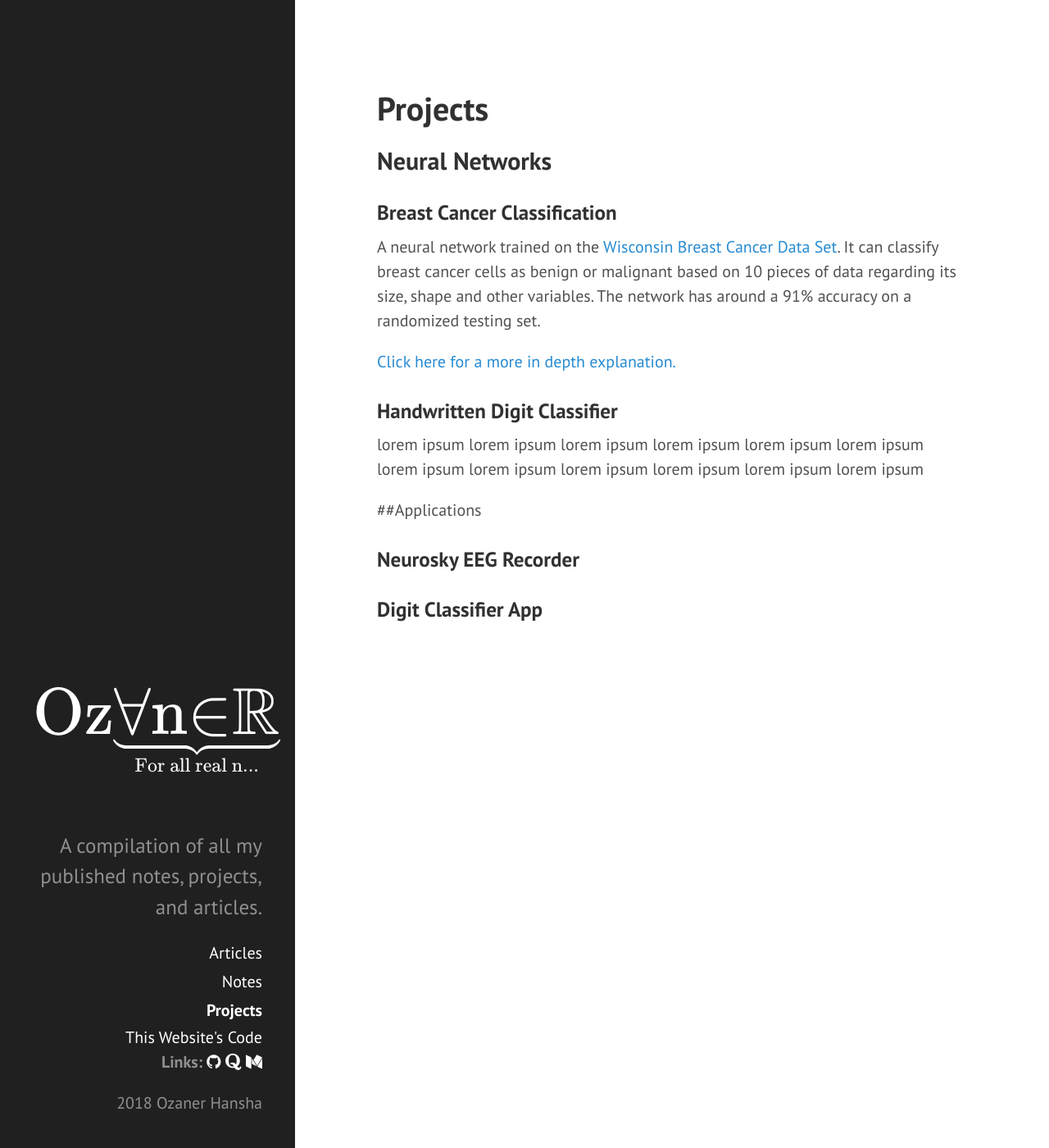
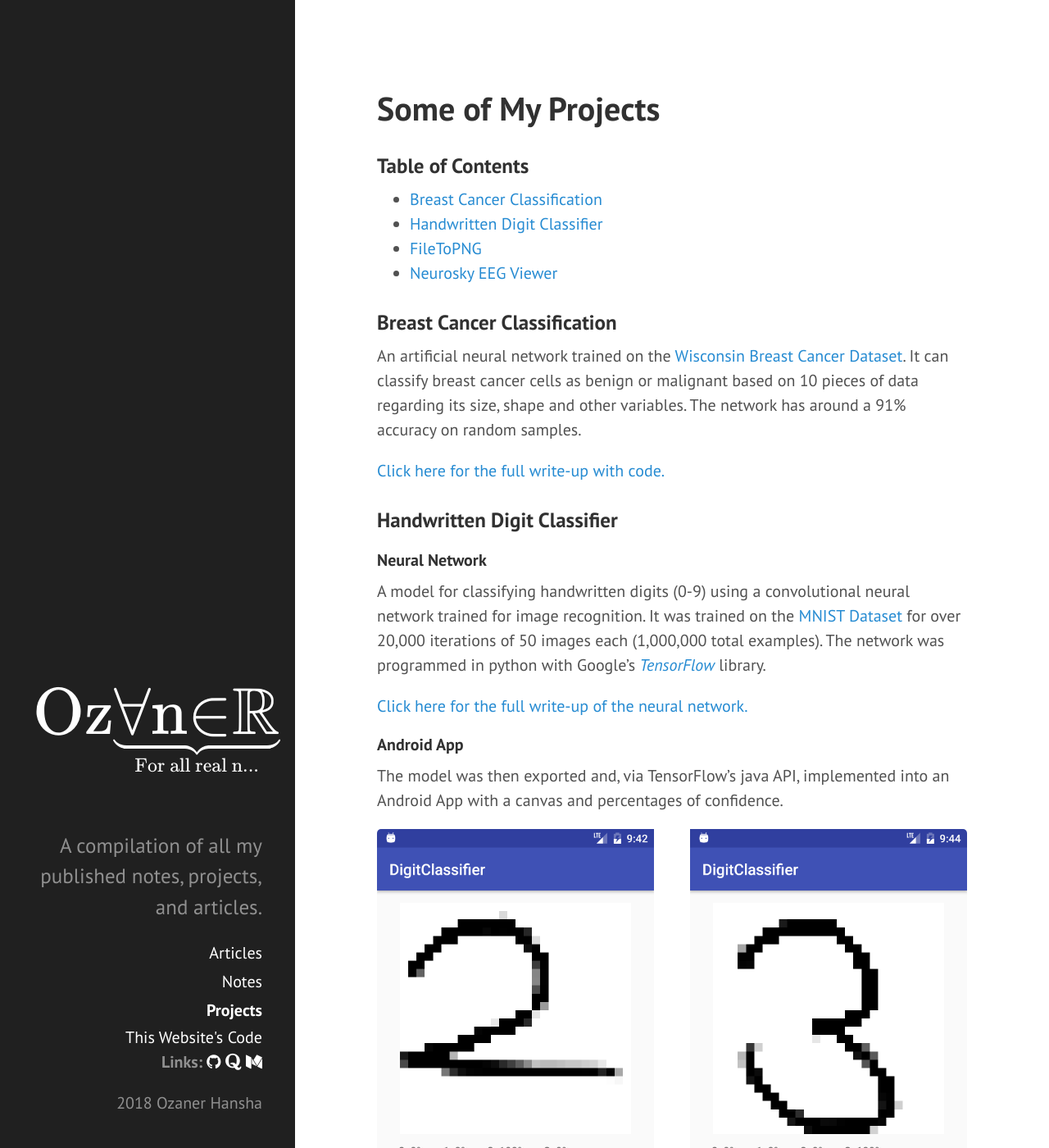
Before and after one commit to ozaner/ozanerhansha.github.io-OLD, a Jekyll site: the page built from projects.md, in a window 1280 px wide and 1400 px high. Shown: the whole window at 82% size. Built offline with Jekyll 4.4.1, drawn with Linux system fonts in a browser that asks for light colours; formulas are drawn with MathJax 3; some of the changed text lies outside the part shown.

Commit message:
Updated Articles and Project Page

```diff
--- a/_layouts/webpage.html
+++ b/_layouts/webpage.html
@@ -3,7 +3,7 @@ layout: default
 ---
 
 <div class="page">
-  <iframe src="https://www.w3schools.com" width="100%" height="500">
+  <iframe src="http://www.youtube.com/embed/oHg5SJYRHA0?color=white&theme=light" width="100%" height="500">
     <p>Your browser does not support iframes.</p>
   </iframe>
 </div>
--- a/projects.md
+++ b/projects.md
@@ -2,17 +2,42 @@
 layout: page
 title: Projects
 ---
-# Projects
-## Neural Networks
+# Some of My Projects
+
+### Table of Contents
+* [Breast Cancer Classification](#breast-cancer-classification)
+* [Handwritten Digit Classifier](#handwritten-digit-classifier)
+* [FileToPNG](#file-to-png)
+* [Neurosky EEG Viewer](#neurosky-eeg-viewer)
+
 ### Breast Cancer Classification
-A neural network trained on the [Wisconsin Breast Cancer Data Set](https://archive.ics.uci.edu/ml/datasets/breast+cancer+wisconsin+(original)). It can classify breast cancer cells as benign or malignant based on 10 pieces of data regarding its size, shape and other variables. The network has around a 91% accuracy on a randomized testing set.
+An artificial neural network trained on the [Wisconsin Breast Cancer Dataset](https://archive.ics.uci.edu/ml/datasets/breast+cancer+wisconsin+(original)). It can classify breast cancer cells as benign or malignant based on 10 pieces of data regarding its size, shape and other variables. The network has around a 91% accuracy on random samples.
 
+[Click here for the full write-up with code.](/2017/06/15/breast-cancer-classification)
 
-[Click here for a more in depth explanation.](/2017/06/15/bcDiagnosis/)
 ### Handwritten Digit Classifier
-lorem ipsum lorem ipsum lorem ipsum lorem ipsum lorem ipsum lorem ipsum
-lorem ipsum lorem ipsum lorem ipsum lorem ipsum lorem ipsum lorem ipsum
+#### Neural Network
+A model for classifying handwritten digits (0-9) using a convolutional neural network trained for image recognition. It was trained on the [MNIST Dataset](http://yann.lecun.com/exdb/mnist/) for over 20,000 iterations of 50 images each (1,000,000 total examples). The network was programmed in python with Google's [*TensorFlow*](https://www.tensorflow.org/) library.
 
-##Applications
-### Neurosky EEG Recorder
-### Digit Classifier App
+[Click here for the full write-up of the neural network.](/2017/06/15/breast-cancer-classification)
+
+#### Android App
+The model was then exported and, via TensorFlow's java API, implemented into an Android App with a canvas and percentages of confidence.
+
+![Two & Six Example](/assets/test_digit-classifier.png)
+
+[Click here for the full write-up of the app](/2017/06/15/breast-cancer-classification)
+
+### Neurosky EEG Viewer
+
+### FileToPNG
+A program written in Java that converts any file into an encoded PNG file that can then be sent to a recipient (via a text message for example), received, and decoded back into the original file.
+
+An interesting consequence of how the image is directly encoded from the bits of the file is that similar types of files share similar structures. Here's an example:
+
+![Text in FileToPNG](/assets/text_file-to-png.png){:width="600px"}
+
+<!-- ##### What a random file looks like for comparison:
+![Random Noise](/assets/random_file-to-png.png){:width="500px"} -->
+
+[Click here for the full write-up of the program](/2017/06/15/breast-cancer-classification)
```
Also changed, not shown: _drafts/2017-12-30-metric-v-binary.md (deleted, +0 -5 lines), articles.md (+7 -2 lines), _layouts/page.html (line endings or trailing spaces), assets/medium/eulers-applications_medium.PNG (added), assets/medium/eulers-formula_medium.PNG (added), assets/medium/medium-icon.png (added), assets/medium/set-theory_medium.PNG (added), assets/random_file-to-png.png (added), assets/test_digit-classifier.png (added), 2 other files.
